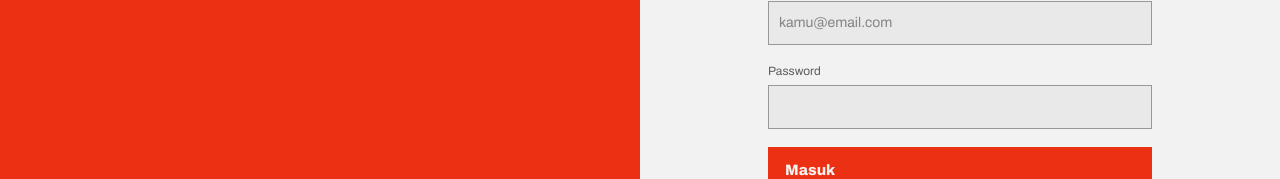
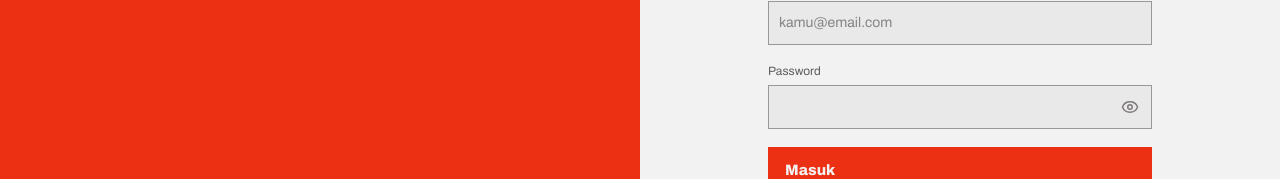
Before and after one commit to supernurture/kasbon-system, a Next.js app: page /login in a window 1280 px wide. Shown: the part 363-542 px from the top of the page. Built offline with nearby package versions, Linux system fonts and the light colour scheme; no server answers.

Commit message:
feat(auth): add show/hide toggle to the password field

```diff
--- a/src/features/auth/components/AuthForm.tsx
+++ b/src/features/auth/components/AuthForm.tsx
@@ -1,7 +1,7 @@
 "use client";
 
 import { zodResolver } from "@hookform/resolvers/zod";
-import { AlertCircle, CheckCircle2, Loader2 } from "lucide-react";
+import { AlertCircle, CheckCircle2, Eye, EyeOff, Loader2 } from "lucide-react";
 import { useState } from "react";
 import { useForm } from "react-hook-form";
 
@@ -34,6 +34,7 @@ const copy = {
 export function AuthForm() {
   const [mode, setMode] = useState<Mode>("signin");
   const [result, setResult] = useState<AuthResult | null>(null);
+  const [showPassword, setShowPassword] = useState(false);
   const {
     register,
     handleSubmit,
@@ -93,14 +94,29 @@ export function AuthForm() {
       </Field>
 
       <Field id="password" label="Password" error={errors.password?.message}>
+        <div className="relative">
           <Input
             id="password"
-          type="password"
+            type={showPassword ? "text" : "password"}
             autoComplete={mode === "signin" ? "current-password" : "new-password"}
             aria-invalid={!!errors.password}
             aria-describedby={errors.password ? "password-error" : undefined}
+            className="pr-11"
             {...register("password")}
           />
+          <button
+            type="button"
+            onClick={() => setShowPassword((shown) => !shown)}
+            // Keep focus (and the mobile keyboard) in the input while toggling.
+            onMouseDown={(event) => event.preventDefault()}
+            // The label itself states the action, so no aria-pressed (that would double up).
+            aria-label={showPassword ? "Sembunyikan password" : "Lihat password"}
+            aria-controls="password"
+            className="absolute inset-y-0 right-0 flex w-11 cursor-pointer items-center justify-center text-neutral-600 hover:text-ink"
+          >
+            {showPassword ? <EyeOff size={18} aria-hidden /> : <Eye size={18} aria-hidden />}
+          </button>
+        </div>
       </Field>
 
       {result && (
```
Lines whose indentation alone changed are shown as unchanged.
